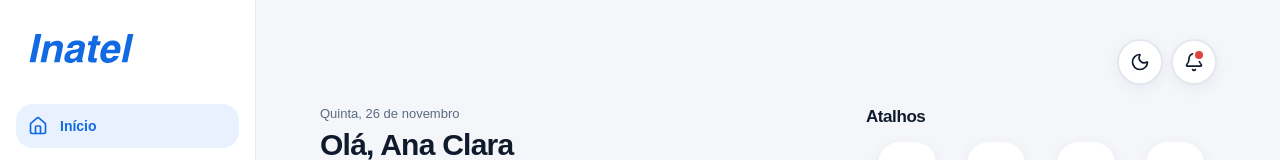
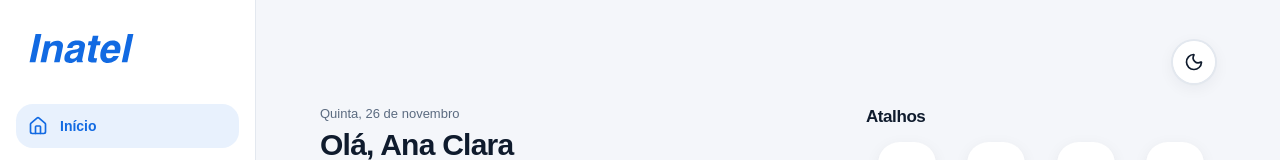
Before and after one commit to isacarol-04/s05-ihm-app-inatel, a React (Vite) app: page / in a window 1280 px wide. Shown: the top 160 px of the page. Built offline with nearby package versions, Linux system fonts and the light colour scheme.

Commit message:
Remove unused notifications button

```diff
--- a/src/components/layout/HeaderInicio.jsx
+++ b/src/components/layout/HeaderInicio.jsx
@@ -1,10 +1,10 @@
-import { Bell, Moon, Sun } from "lucide-react"
+import { Moon, Sun } from "lucide-react"
 import { InatelLogo } from "@/components/brand/InatelLogo"
 import { Button } from "@/components/ui/button"
 import { useTheme } from "@/hooks/useTheme"
 import { CabecalhoFixo } from "./CabecalhoFixo"
 
-export function HeaderInicio({ temNotificacao = false }) {
+export function HeaderInicio() {
   const { tema, abrirSeletor } = useTheme()
   const IconeTema = tema === "dark" ? Sun : Moon
 
@@ -14,17 +14,9 @@ export function HeaderInicio({ temNotificacao = false }) {
         {/* no desktop o logo já aparece na barra lateral */}
         <InatelLogo className="h-7 lg:invisible" />
 
-        <div className="flex items-center gap-2.5">
-          <Button variant="surface" size="icon-xl" aria-label="Trocar tema" onClick={abrirSeletor}>
-            <IconeTema />
-          </Button>
-          <Button variant="surface" size="icon-xl" aria-label="Notificações" className="relative">
-            <Bell />
-            {temNotificacao && (
-              <span className="absolute top-2.5 right-3 size-2 rounded-full bg-destructive ring-2 ring-card" />
-            )}
-          </Button>
-        </div>
+        <Button variant="surface" size="icon-xl" aria-label="Trocar tema" onClick={abrirSeletor}>
+          <IconeTema />
+        </Button>
       </header>
     </CabecalhoFixo>
   )
--- a/src/pages/Inicio.jsx
+++ b/src/pages/Inicio.jsx
@@ -28,7 +28,7 @@ export default function Inicio() {
 
   return (
     <>
-      <HeaderInicio temNotificacao={data?.avisos.length > 0} />
+      <HeaderInicio />
 
       {/* duas colunas só em telas largas; até 1279px (iPad Pro, notebook pequeno) fica uma coluna */}
       <div className="mt-4 lg:mt-2 xl:grid xl:grid-cols-12 xl:gap-10">
```
